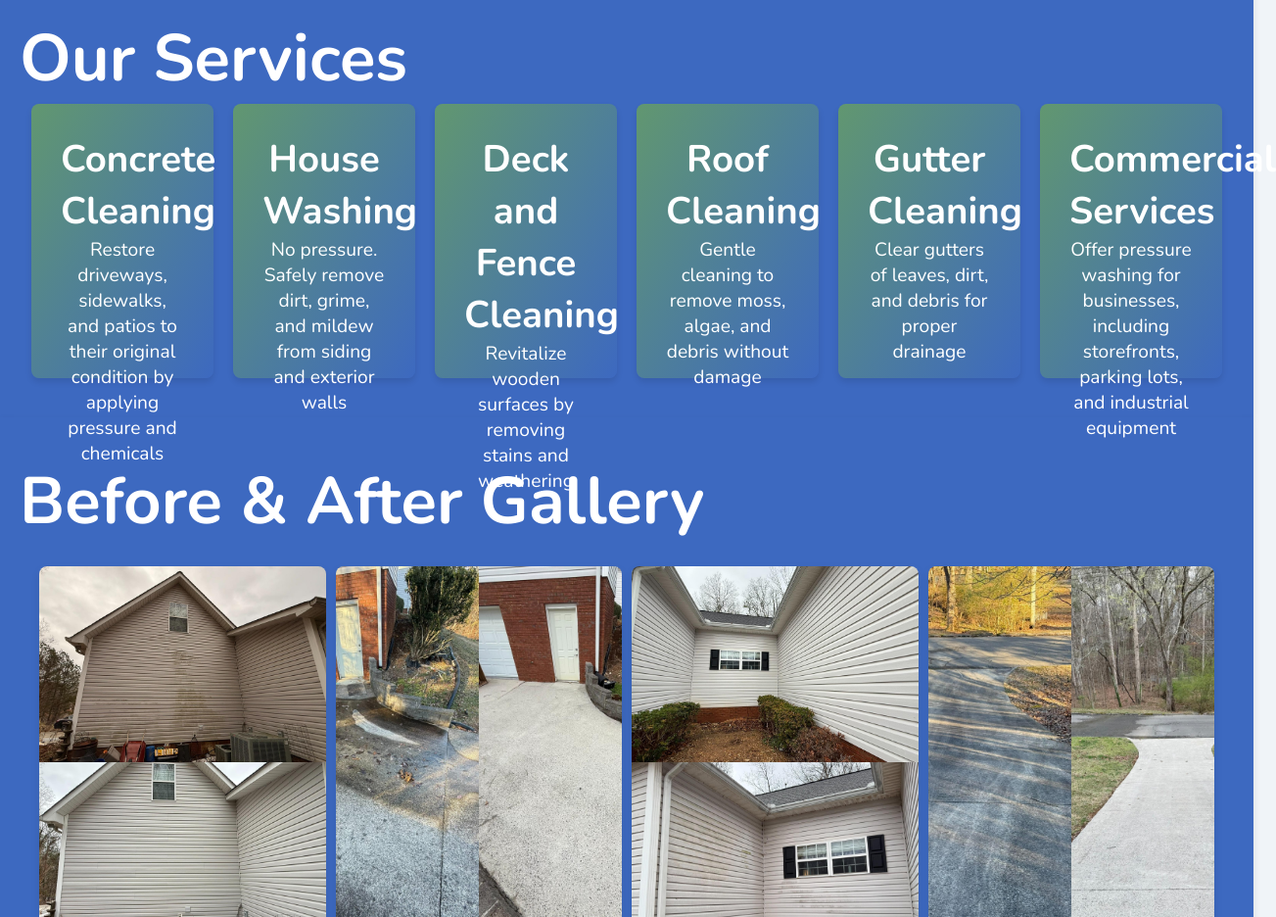
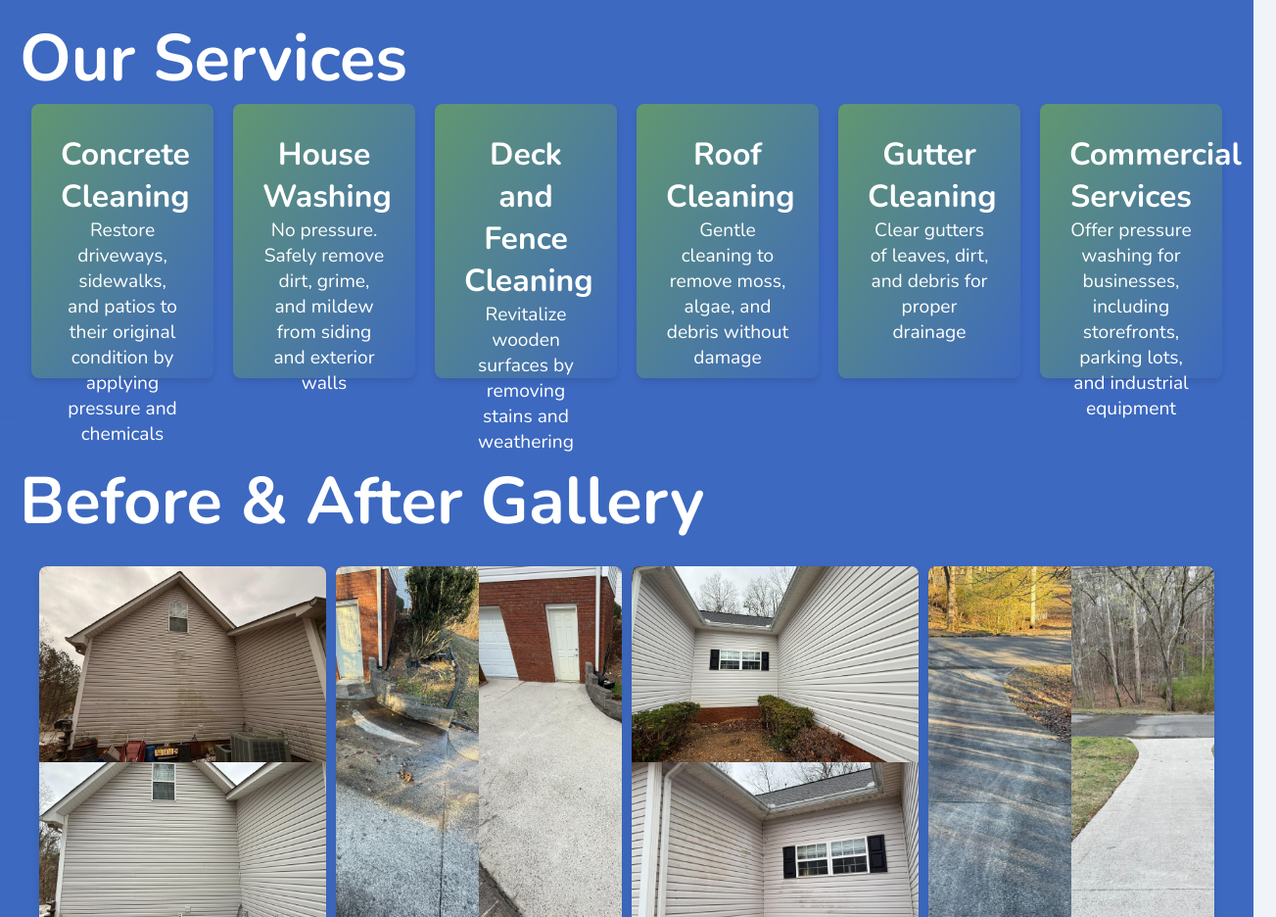
Before and after one commit to clearstreamllc/get_info, a plain HTML site: page index.html in a window 1280 px wide. Shown: the part 800-1736 px from the top of the page at 98% size, 1303 px wide, since content can reach past the window. Drawn offline with nearby package versions, Linux system fonts and the light colour scheme.

Commit message:
Update styles.css

```diff
--- a/styles.css
+++ b/styles.css
@@ -142,7 +142,7 @@ section {
     text-justify: center;
 }
 .service-card h3 {
-    font-size: 2.4em;
+    font-size: 2em;
 }
 .service-card p {
     font-size: 1.2em;
```
